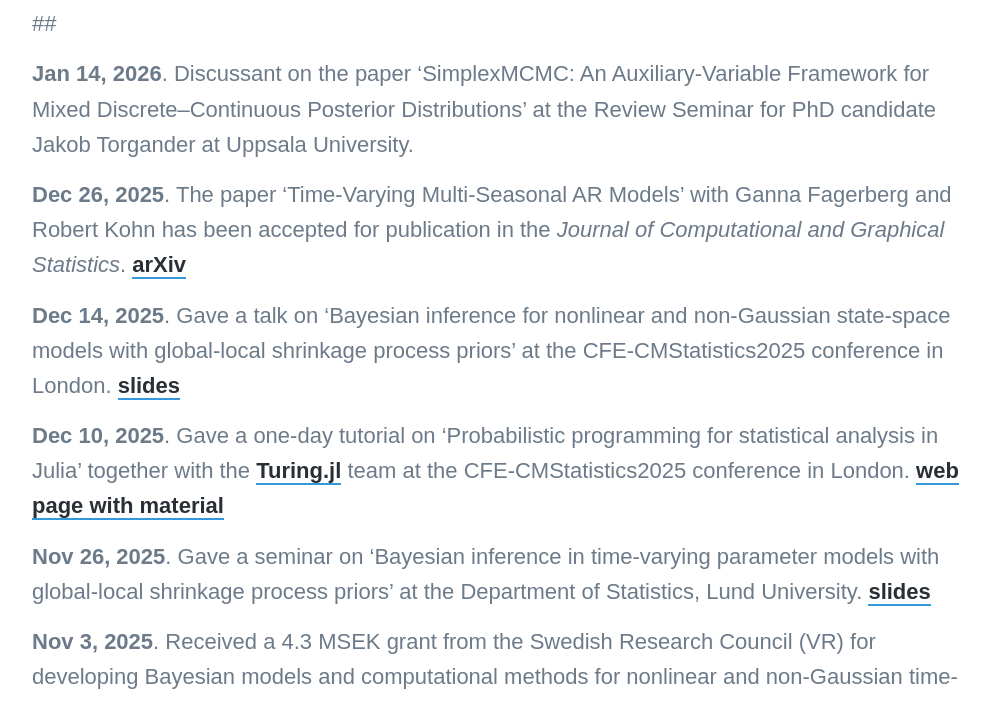
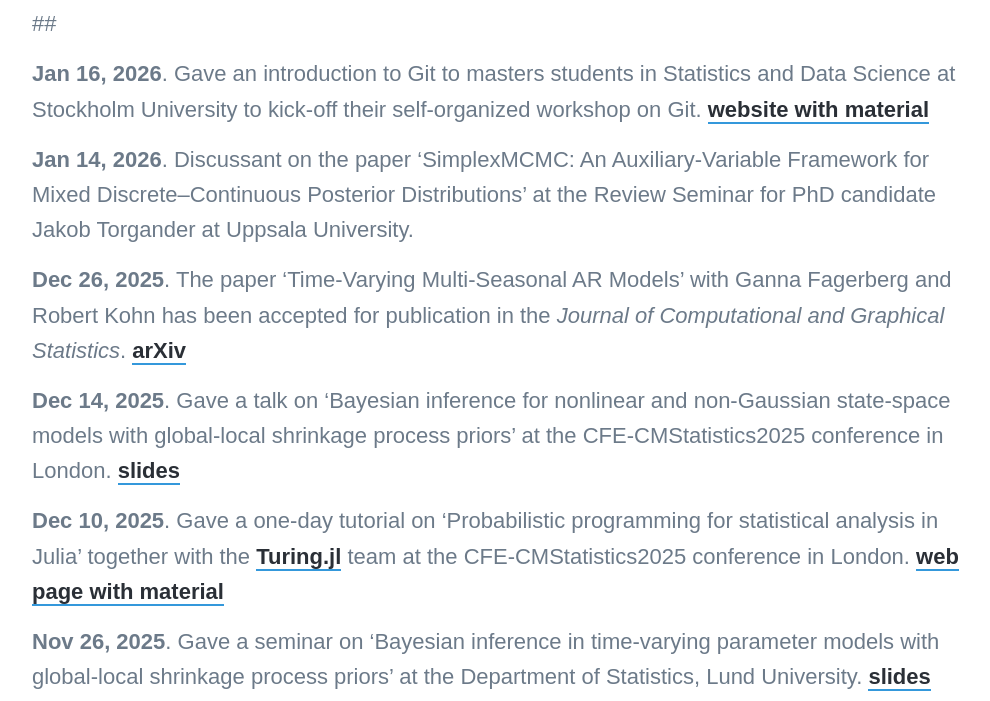
Before and after one commit to mattiasvillani/mattiasvillani.github.io, a Jekyll site: the page built from _pages/news.md, in a window 1280 px wide and 900 px high, scrolled down 409 px, cut to the strip 199-900 px from the top of the window. Shown: the whole strip, without its empty margins (138-1128 px from the left). Built offline with Jekyll 4.4.1, drawn with Linux system fonts in a browser that asks for light colours; nearby versions of some CDN libraries; some web fonts are replaced.

Commit message:
added git talk

```diff
--- a/_pages/news.md
+++ b/_pages/news.md
@@ -7,6 +7,8 @@ featured_image: /images/linocut_newspaper.jpg
 
 
 ##
+
+**Jan 16, 2026**. Gave an introduction to Git to masters students in Statistics and Data Science at Stockholm University to kick-off their self-organized workshop on Git. [website with material](https://mattiasvillani.com/intro2git/)
 
 **Jan 14, 2026**. Discussant on the paper 'SimplexMCMC: An Auxiliary-Variable Framework for Mixed Discrete–Continuous Posterior Distributions' at the Review Seminar for PhD candidate Jakob Torgander at Uppsala University.
 
```
